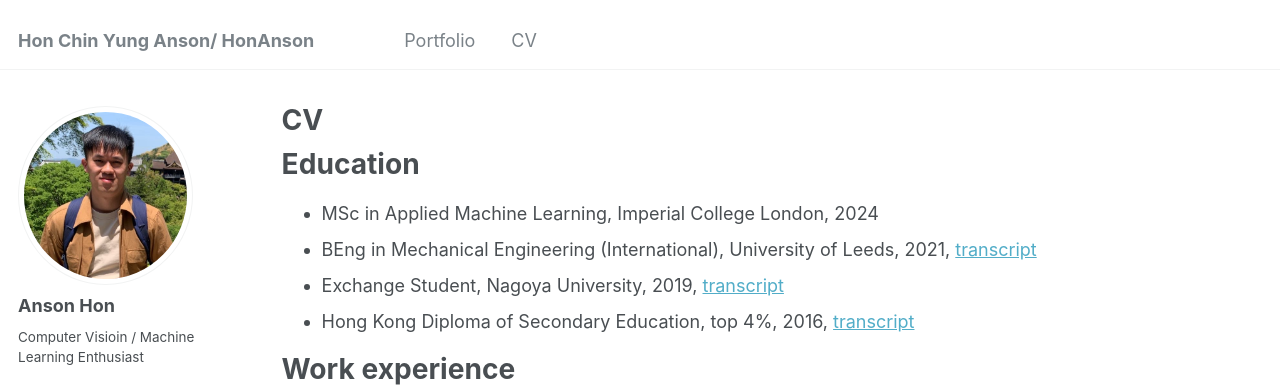
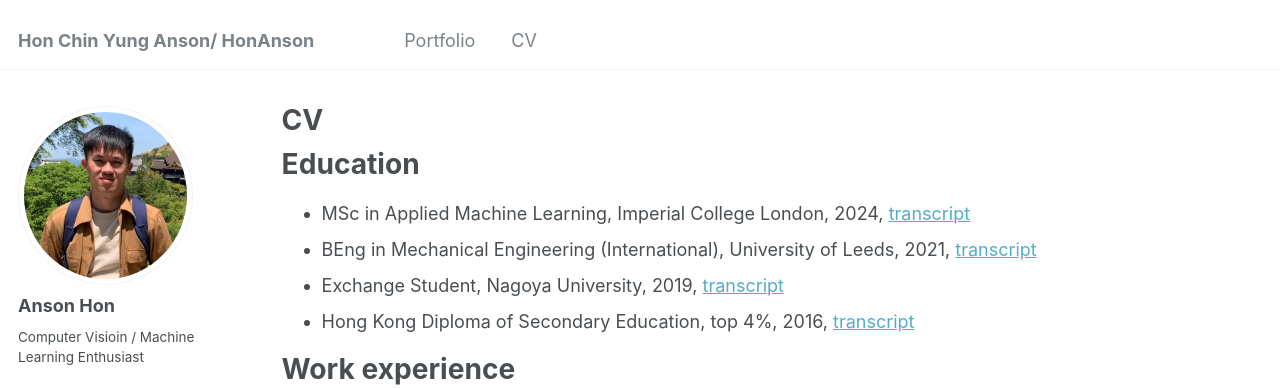
Before and after one commit to HonAnson/HonAnson.github.io, a Jekyll site: the page built from _pages/cv.md, in a window 1280 px wide and 900 px high. Shown: the top 388 px of the window. Built offline with Jekyll 4.4.1, drawn with Linux system fonts in a browser that asks for light colours.

Commit message:
Add ICL MSc Transcript

```diff
--- a/_pages/cv.md
+++ b/_pages/cv.md
@@ -11,7 +11,7 @@ redirect_from:
 
 Education
 ======
-* MSc in Applied Machine Learning, Imperial College London, 2024
+* MSc in Applied Machine Learning, Imperial College London, 2024, [transcript](https://honanson.github.io/files/ICL_MSc_Transcript.pdf)
 * BEng in Mechanical Engineering (International), University of Leeds, 2021, [transcript](https://HonAnson.github.io/files/U_of_Leeds_Transcript.pdf)
 * Exchange Student, Nagoya University, 2019, [transcript](https://HonAnson.github.io/files/NUPACE_transcript.pdf)
 * Hong Kong Diploma of Secondary Education, top 4%, 2016, [transcript](https://HonAnson.github.io/files/DSE_transcript.pdf)
```
Also changed, not shown: _pages/about.md (+2 -1 lines).
